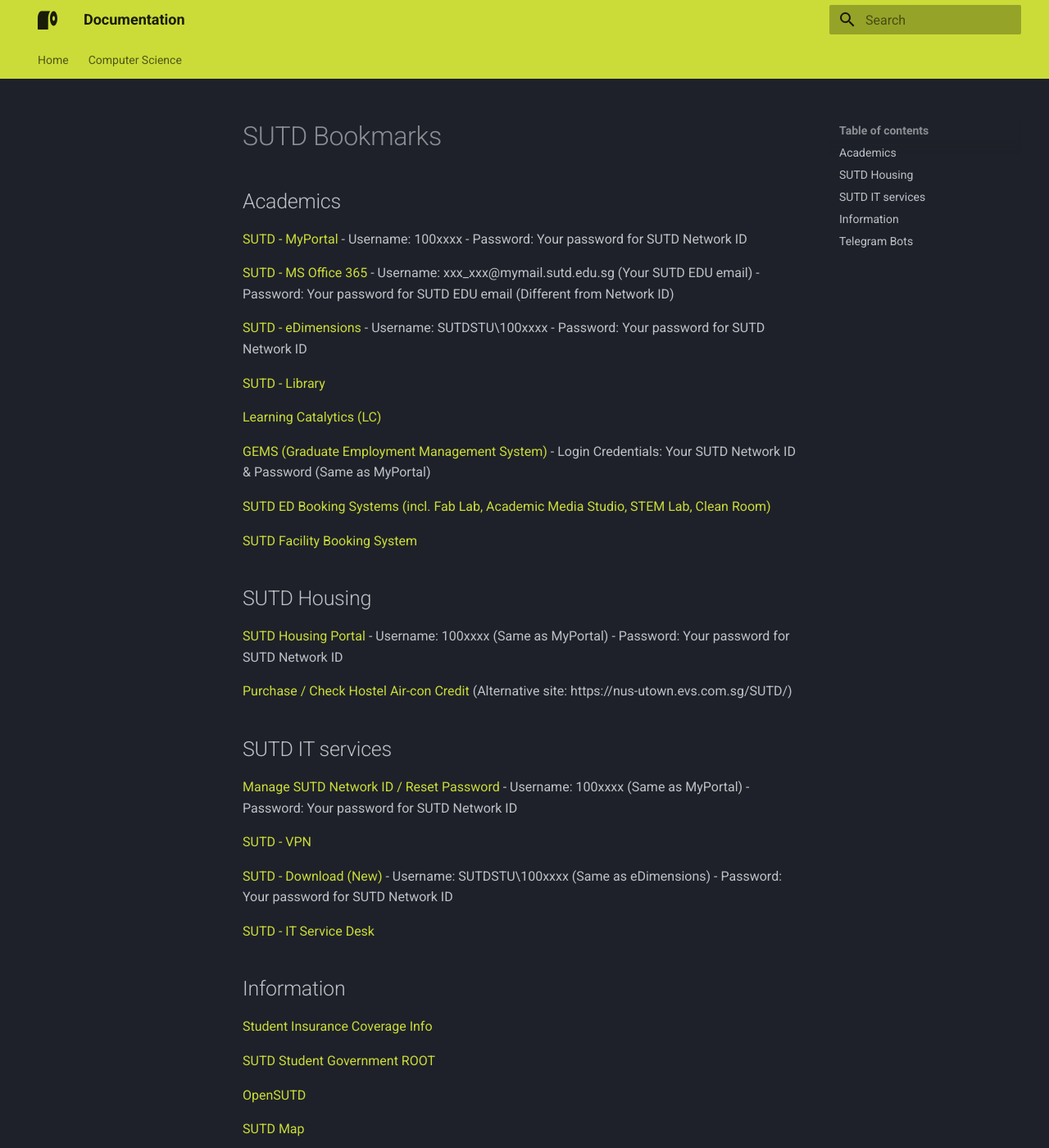
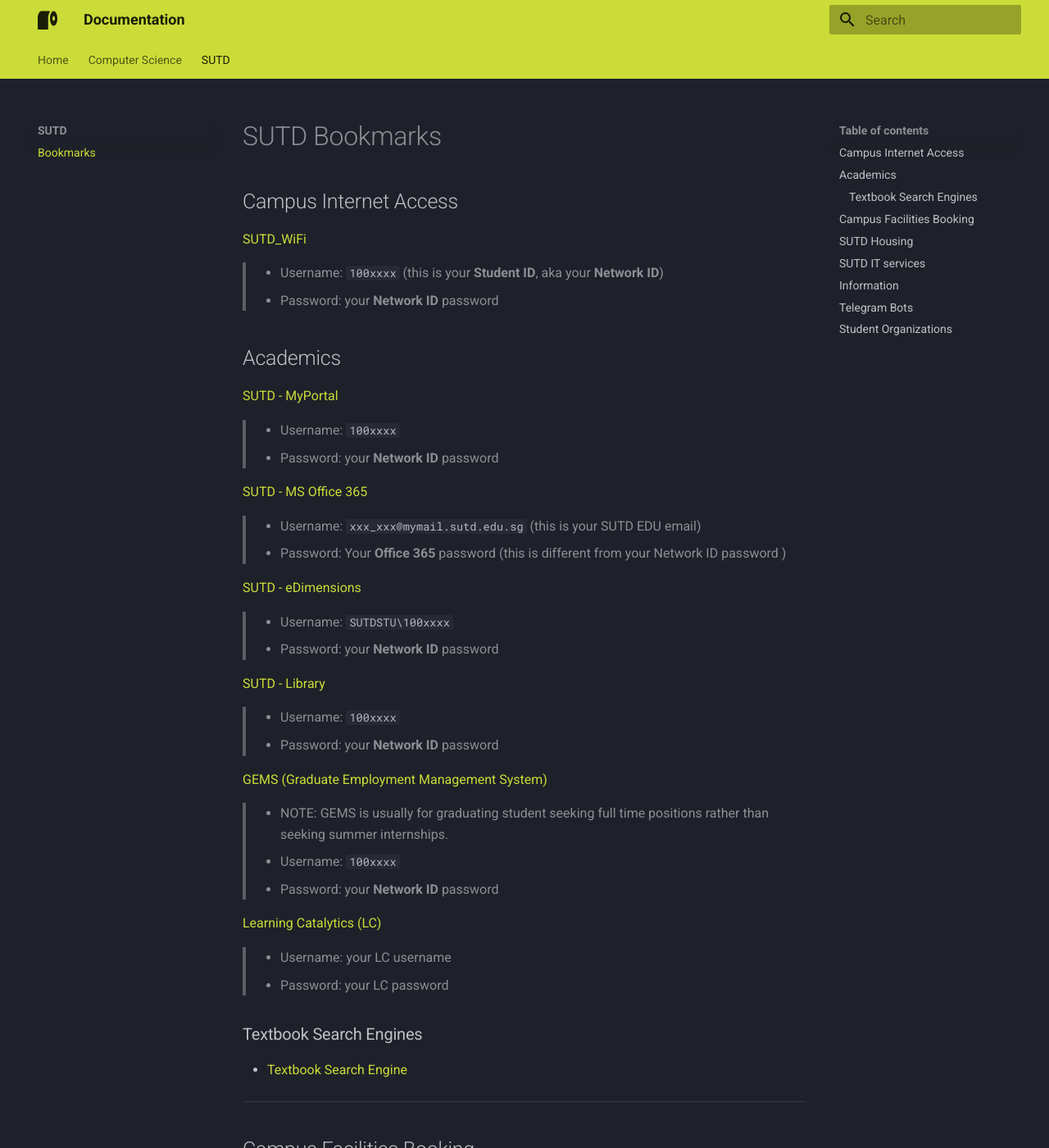
Before and after one commit to MarkHershey/docs, an MkDocs documentation site: the page built from docs/SUTD/sutd_bookmarks.md, in a window 1280 px wide and 1400 px high. Shown: the whole window at 82% size. Built offline with MkDocs 1.6.1 and Material for MkDocs 9.7.7, drawn with Linux system fonts in a browser that asks for light colours; some of the changed text lies outside the part shown.

Commit message:
SUTD bookmarks up

```diff
--- a/docs/SUTD/sutd_bookmarks.md
+++ b/docs/SUTD/sutd_bookmarks.md
@@ -1,80 +1,133 @@
 # SUTD Bookmarks
+
+
+## Campus Internet Access
+
+[SUTD_WiFi](#)
+
+> - Username: `100xxxx` (this is your **Student ID**, aka your **Network ID**)
+> - Password: your **Network ID** password
 
 ## Academics
 
 [SUTD - MyPortal](https://myportal.sutd.edu.sg/psp/EPPRD/?cmd=login&languageCd=ENG)
-- Username: 100xxxx
-- Password: Your password for SUTD Network ID
+
+> - Username: `100xxxx`
+> - Password: your **Network ID** password
 
 [SUTD - MS Office 365](http://portal.sutd.edu.sg/)
-- Username: xxx_xxx@mymail.sutd.edu.sg (Your SUTD EDU email)
-- Password: Your password for SUTD EDU email (Different from Network ID)
+
+> - Username: `xxx_xxx@mymail.sutd.edu.sg` (this is your SUTD EDU email)
+> - Password: Your **Office 365** password (this is different from your Network ID password )
 
 [SUTD - eDimensions](https://edimension.sutd.edu.sg/webapps/login/)
-- Username: SUTDSTU\100xxxx
-- Password: Your password for SUTD Network ID
+
+> - Username: `SUTDSTU\100xxxx`
+> - Password: your **Network ID** password
 
 [SUTD - Library](https://mylibrary.sutd.edu.sg)
 
+> - Username: `100xxxx`
+> - Password: your **Network ID** password
+
+[GEMS (Graduate Employment Management System)](https://sutd-csm.symplicity.com/students/index.php)
+
+> - NOTE: GEMS is usually for graduating student seeking full time positions rather than seeking summer internships.
+> - Username: `100xxxx`
+> - Password: your **Network ID** password
+
 [Learning Catalytics (LC)](https://learningcatalytics.com/sign_in?login=true)
 
-[GEMS (Graduate Employment Management System)](https://sutd-csm.symplicity.com/students/index.php)
- - Login Credentials: Your SUTD Network ID & Password (Same as MyPortal)
+> - Username: your LC username
+> - Password: your LC password
+
+### Textbook Search Engines
+
+- [Textbook Search Engine](http://gen.lib.rus.ec)
+
+---
+
+## Campus Facilities Booking
+
+[SUTD FAB Lab Booking System](https://edbooking.sutd.edu.sg/fablabbooking/Web/)
+
+> - Username: `100xxxx`
+> - Password: your **Network ID** password
 
 [SUTD ED Booking Systems (incl. Fab Lab, Academic Media Studio, STEM Lab, Clean Room)](https://edbooking.sutd.edu.sg/edsystems/)
 
+> - Username: `100xxxx`
+> - Password: your **Network ID** password
+
 [SUTD Facility Booking System](https://usermgmtsys.sutd.edu.sg/login)
+
+---
+
 
 ## SUTD Housing
 
 [SUTD Housing Portal](https://hms.sutd.edu.sg/studentportal/Default.aspx?Params=L9ezxPcQnQuRGKTzF%2b4sxeNblvAA%2b26c)
-- Username: 100xxxx (Same as MyPortal)
-- Password: Your password for SUTD Network ID
 
-[Purchase / Check Hostel Air-con Credit](http://sutd.evs.com.sg) (Alternative site: https://nus-utown.evs.com.sg/SUTD/)
+> - Username: `100xxxx`
+> - Password: your **Network ID** password
 
+[Purchase / Check Hostel Air-con Credit](http://sutd.evs.com.sg)
+
+> - Original site: [http://sutd.evs.com.sg](http://sutd.evs.com.sg)
+> - New alternative site: [https://nus-utown.evs.com.sg/SUTD/](https://nus-utown.evs.com.sg/SUTD/)
+
+
+---
 
 ## SUTD IT services
 
-[Manage SUTD Network ID / Reset Password](https://studentselfhelp.sutd.edu.sg/showLogin.cc)
-- Username: 100xxxx (Same as MyPortal)
-- Password: Your password for SUTD Network ID
+[Manage Network ID / Reset Password / Unlock Account](https://studentselfhelp.sutd.edu.sg/showLogin.cc)
+
+> - Username: `100xxxx`
+> - Password: your **Network ID** password
 
 [SUTD - VPN](https://sutdvpn.sutd.edu.sg/student)
 
-<!-- [SUTD - Download (Old)](https://downloads.sutd.edu.sg/cgi-bin/) -->
+> - Username: `100xxxx`
+> - Password: your **Network ID** password
 
-[SUTD - Download (New)](https://sutdapac-my.sharepoint.com/personal/sysop_sutd_edu_sg/_layouts/15/onedrive.aspx?id=%2Fpersonal%2Fsysop%5Fsutd%5Fedu%5Fsg%2FDocuments%2FStudents%20Software&originalPath=aHR0cHM6Ly9zdXRkYXBhYy1teS5zaGFyZXBvaW50LmNvbS86ZjovZy9wZXJzb25hbC9zeXNvcF9zdXRkX2VkdV9zZy9FaVJ4Mk5Xb0l1RkpvT0xfOXMxQ2ZSQUIzckZOZmw1LTJWU2xfQTRYd1VhN2xnP3J0aW1lPUN0UldycWczMkVn)
-- Username: SUTDSTU\100xxxx (Same as eDimensions)
-- Password: Your password for SUTD Network ID
+
+[SUTD - Download (New) (via sharepoint)](https://sutdapac-my.sharepoint.com/personal/sysop_sutd_edu_sg/_layouts/15/onedrive.aspx?id=%2Fpersonal%2Fsysop%5Fsutd%5Fedu%5Fsg%2FDocuments%2FStudents%20Software&originalPath=aHR0cHM6Ly9zdXRkYXBhYy1teS5zaGFyZXBvaW50LmNvbS86ZjovZy9wZXJzb25hbC9zeXNvcF9zdXRkX2VkdV9zZy9FaVJ4Mk5Xb0l1RkpvT0xfOXMxQ2ZSQUIzckZOZmw1LTJWU2xfQTRYd1VhN2xnP3J0aW1lPUN0UldycWczMkVn)
+
+> - Require SUTD office 365 logged in
+> - Old Download site (now suspended): [https://downloads.sutd.edu.sg](https://downloads.sutd.edu.sg/cgi-bin/)
 
 [SUTD - IT Service Desk](http://itservicedesk.sutd.edu.sg/)
 
+> - NOTE: Make sure you are connected to `SUTD_WiFi` (or connected to SUTD network via VPN)
+> - NOTE: Make sure you are using `Default` DNS server in your WiFi settings instead of your customized DNS server.
+
+
+---
 
 ## Information
 
-[Student Insurance Coverage Info](https://www.mycg.com.sg/sutd#sutd/coverage)
+- [Student Insurance Coverage Info](https://www.mycg.com.sg/sutd#sutd/coverage)
+- [SUTD Map (Web)](https://sutdmap.appspot.com)
+- [Discover SUTD Q&As](https://hackmd.io/MT2rK-89QceRHcFNsXorfg?view#AMADiscoverSUTD)
+- [Discover SUTD Guide](https://discover.sutd.dev/DiscoverSUTD-Guide/index.html#0)
 
-[SUTD Student Government ROOT](https://root.sutd.edu.sg/)
+---
 
-[OpenSUTD](https://github.com/OpenSUTD)
-
-[SUTD Map](https://sutdmap.appspot.com)
-
-[Discover SUTD Q&As](https://hackmd.io/MT2rK-89QceRHcFNsXorfg?view#AMADiscoverSUTD)
-
-[Discover SUTD Guide](https://discover.sutd.dev/DiscoverSUTD-Guide/index.html#0)
-
-[Textbook Search Engine](http://gen.lib.rus.ec)
 
 ## Telegram Bots
 
-[EVS Notifications](https://t.me/evs_notification_bot)
+- [EVS Notifications](https://t.me/evs_notification_bot)
+- [SAM](https://t.me/SUTDMapBot)
+- [Food4Me](https://t.me/food4me_bot)
+- [SUTD_ICS](https://t.me/sutd_ics_bot)
+- [Deadline Tracker](https://t.me/shimekiribot)
 
-[SAM](https://t.me/SUTDMapBot)
+---
 
-[Food4Me](https://t.me/food4me_bot)
 
-[SUTD_ICS](https://t.me/sutd_ics_bot)
+## Student Organizations
 
-[Deadline Tracker](https://t.me/shimekiribot)
+- [ROOT - SUTD Student Government](https://root.sutd.edu.sg/)
+- [OpenSUTD](https://github.com/OpenSUTD)
+- [3DC DSC](https://3dcdsc.github.io/About/)
--- a/mkdocs.yml
+++ b/mkdocs.yml
@@ -44,3 +44,5 @@
     - Home: 'index.md'
     - Computer Science:
       - main: 'cs.md'
+    - SUTD:
+      - Bookmarks: 'SUTD/sutd_bookmarks.md'
```
